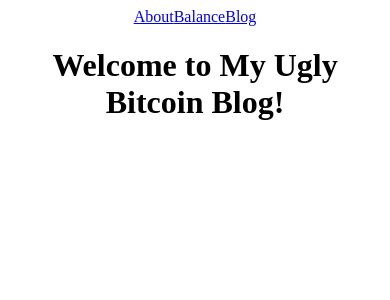
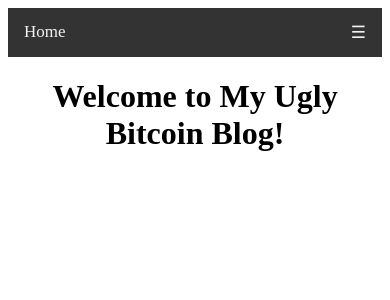
Before and after one commit to dramazani/bitcoin-blog, an Angular app: page / in a window 390 px wide. Shown: the top 300 px of the page. Built offline with nearby package versions, Linux system fonts and the light colour scheme.

Commit message:
added some copypasta to make the chan prettier

```diff
--- a/src/app/app.component.css
+++ b/src/app/app.component.css
@@ -1,8 +1,56 @@
-ul {
-    list-style-type: none;
-    margin: 0;
-    padding: 0;
+.topnav {
+    background-color: #333;
+    overflow: hidden;
 }
-li {
-    display: inline-block;
+
+/* Style the links inside the navigation bar */
+.topnav a {
+    float: left;
+    display: block;
+    color: #f2f2f2;
+    text-align: center;
+    padding: 14px 16px;
+    text-decoration: none;
+    font-size: 17px;
 }
+
+/* Change the color of links on hover */
+.topnav a:hover {
+    background-color: #ddd;
+    color: black;
+}
+
+/* Add an active class to highlight the current page */
+.active {
+    background-color: #4CAF50;
+    color: white;
+}
+
+/* Hide the link that should open and close the topnav on small screens */
+.topnav .icon {
+    display: none;
+}
+
+/* When the screen is less than 600 pixels wide, hide all links, except for the first one ("Home"). Show the link that contains should open and close the topnav (.icon) */
+@media screen and (max-width: 600px) {
+    .topnav a:not(:first-child) {display: none;}
+    .topnav a.icon {
+      float: right;
+      display: block;
+    }
+  }
+
+  /* The "responsive" class is added to the topnav with JavaScript when the user clicks on the icon. This class makes the topnav look good on small screens (display the links vertically instead of horizontally) */
+  @media screen and (max-width: 600px) {
+    .topnav.responsive {position: relative;}
+    .topnav.responsive a.icon {
+      position: absolute;
+      right: 0;
+      top: 0;
+    }
+    .topnav.responsive a {
+      float: none;
+      display: block;
+      text-align: left;
+    }
+  }
--- a/src/app/app.component.html
+++ b/src/app/app.component.html
@@ -1,16 +1,11 @@
 <!--The content below is only a placeholder and can be replaced.-->
 <div style="text-align:center">
-    <ul>
-        <li>
-          <a routerLink="/about" href="javascript:void(0)">About</a>
-        </li>
-        <li>
+    <div class="topnav" id="myTopnav">
+          <a routerLink="/about" href="javascript:void(0)">Home</a>
+          <a routerLink="/blog" href="javascript:void(0)">Blog</a>
           <a routerLink="/balance" href="javascript:void(0)">Balance</a>
-        </li>
-        <li>
-          <a routerLink="/blog" href="javascript:void(0)">Blog</a>
-        </li>
-      </ul>
+          <a href="javascript:void(0);" class="icon" (click)="myFunction()">&#9776;</a>
+    </div>
   <h1>
     Welcome to {{ title }}!
   </h1>
--- a/src/app/app.component.ts
+++ b/src/app/app.component.ts
@@ -7,4 +7,13 @@
 })
 export class AppComponent {
   title = 'My Ugly Bitcoin Blog';
+
+  myFunction() {
+    var x = document.getElementById("myTopnav");
+    if (x.className === "topnav") {
+        x.className += " responsive";
+    } else {
+        x.className = "topnav";
+    }
+  }
 }
```
